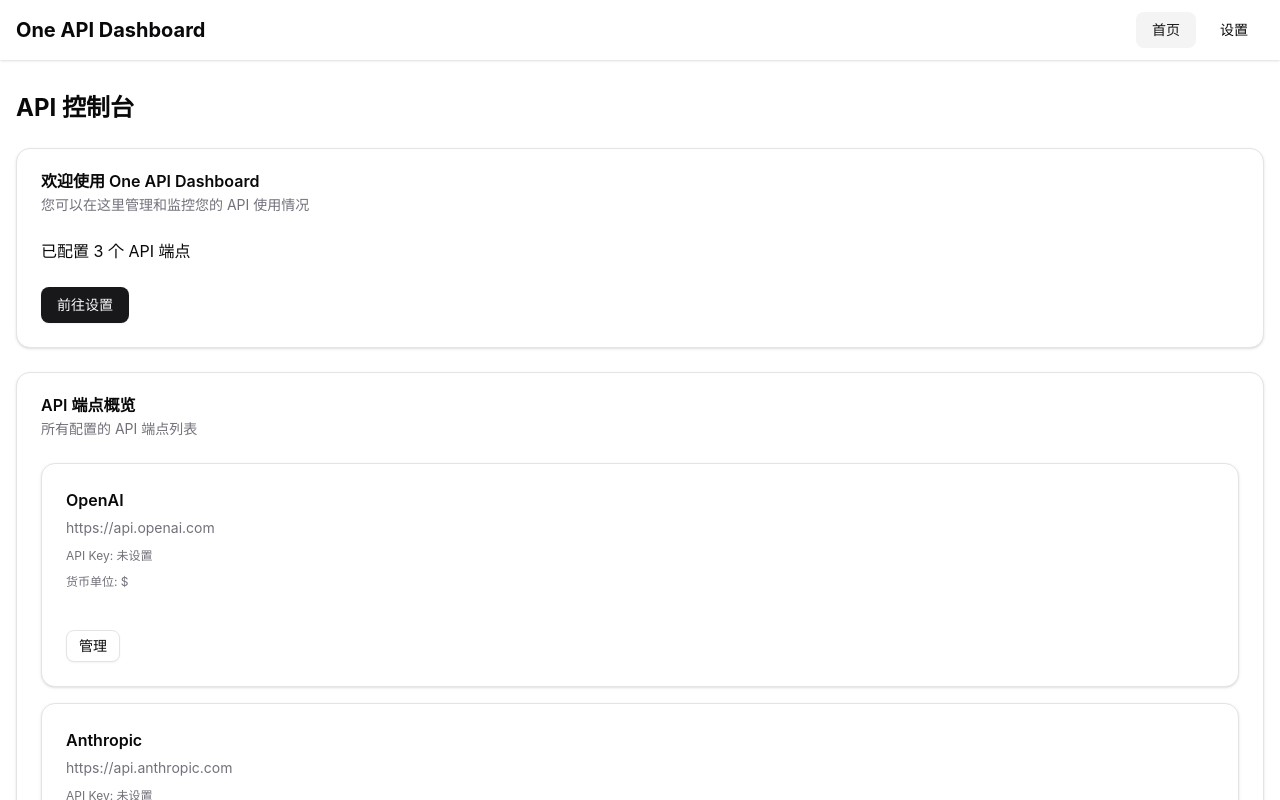
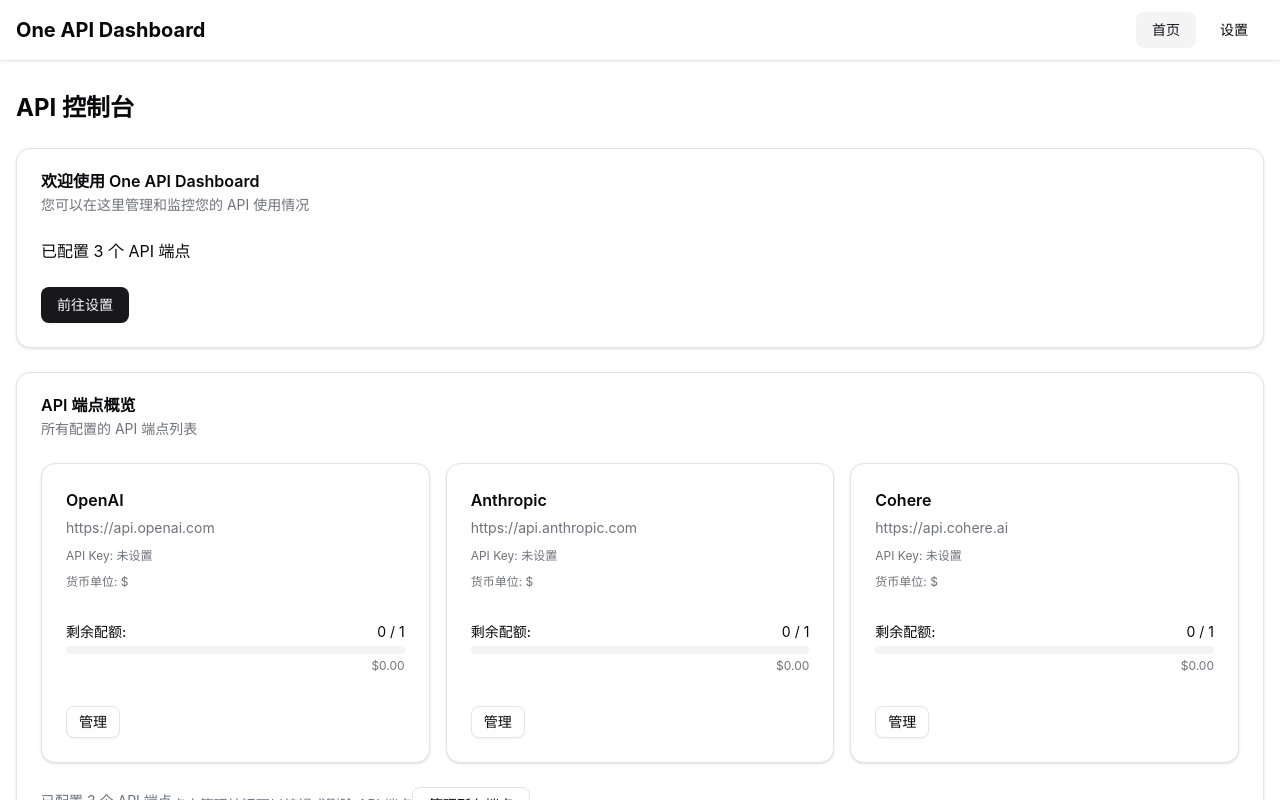
Before and after one commit to AkaraChen/one-api-dashboard, a React (Vite) app: page / in a window 1280 px wide. Shown: the top 800 px of the page. Built offline with nearby package versions, Linux system fonts and the light colour scheme.

Commit message:
feat: add provider quota display with progress bar and grid layout

```diff
--- a/src/routes/index.tsx
+++ b/src/routes/index.tsx
@@ -10,6 +10,8 @@
 } from '@/components/ui/card'
 import { useSettingsStore } from '@/store/settingsStore'
 import { EmptyState } from '@/components/empty-state'
+import { useQueries } from '@tanstack/react-query'
+import { getProviderQuota } from '@/services/one-api'
 
 export const Route = createFileRoute('/')({
   component: Dashboard,
@@ -18,6 +20,26 @@
 function Dashboard() {
   // Get providers from the store
   const { providers } = useSettingsStore()
+
+  // 使用 useQueries 获取每个 provider 的配额信息
+  const quotaQueries = useQueries({
+    queries: providers.map(provider => ({
+      queryKey: ['providerQuota', provider.id],
+      queryFn: () => {
+        // 只有当 URL 和 API Key 都存在时才发起请求
+        if (provider.url && provider.apiKey) {
+          return getProviderQuota(provider.url, provider.apiKey)
+            .catch(error => {
+              console.error(`获取 ${provider.name} 配额失败:`, error)
+              return { quota: 0, quotaPerUnit: 1, unit: 0 } // 返回默认值
+            })
+        }
+        return Promise.resolve({ quota: 0, quotaPerUnit: 1, unit: 0 }) // 默认值
+      },
+      staleTime: 1000 * 60 * 5, // 5分钟缓存
+      refetchOnWindowFocus: false
+    }))
+  })
 
   return (
     <div className="container mx-auto p-4">
@@ -45,8 +67,13 @@
         </CardHeader>
         <CardContent>
           {providers.length > 0 ? (
-            <div className="space-y-4">
-              {providers.map((provider) => (
+            <div className="grid grid-cols-1 md:grid-cols-2 lg:grid-cols-3 gap-4">
+              {providers.map((provider, index) => {
+                const quotaQuery = quotaQueries[index]
+                const isLoading = quotaQuery.isLoading
+                const quotaData = quotaQuery.data
+
+                return (
                   <Card key={provider.id} className="border shadow-sm">
                     <CardHeader className="pb-2">
                       <CardTitle className="text-base">{provider.name}</CardTitle>
@@ -71,13 +98,46 @@
                                  provider.unit === 'JPY' ? '¥' : provider.unit}
                       </CardDescription>
                     </CardHeader>
+                    <CardContent className="pt-0">
+                      {isLoading ? (
+                        <p className="text-sm text-muted-foreground">加载中...</p>
+                      ) : quotaQuery.isError ? (
+                        <p className="text-sm text-destructive">获取配额失败</p>
+                      ) : (
+                        <div className="space-y-1">
+                          <div className="flex justify-between items-center">
+                            <span className="text-sm font-medium">剩余配额:</span>
+                            <span className="text-sm">
+                              {quotaData?.quota.toLocaleString()} / {(quotaData?.quotaPerUnit || 0).toLocaleString()}
+                            </span>
+                          </div>
+                          <div className="w-full bg-muted rounded-full h-2">
+                            <div
+                              className="bg-primary h-2 rounded-full"
+                              style={{
+                                width: `${Math.min(100, ((quotaData?.quota || 0) / (quotaData?.quotaPerUnit || 1)) * 100)}%`
+                              }}
+                            />
+                          </div>
+                          <p className="text-xs text-muted-foreground text-right">
+                            {provider.unit === 'USD' ? '$' :
+                             provider.unit === 'CNY' ? '¥' :
+                             provider.unit === 'EUR' ? '€' :
+                             provider.unit === 'GBP' ? '£' :
+                             provider.unit === 'JPY' ? '¥' : provider.unit}
+                            {quotaData?.unit.toFixed(2)}
+                          </p>
+                        </div>
+                      )}
+                    </CardContent>
                     <CardFooter className="pt-2">
                       <Button variant="outline" size="sm" asChild>
                         <Link to="/settings">管理</Link>
                       </Button>
                     </CardFooter>
                   </Card>
-              ))}
+                )
+              })}
             </div>
           ) : (
             <EmptyState
@@ -116,6 +176,9 @@
           <div className="text-sm text-gray-500">
             点击管理按钮可以编辑或删除 API 端点
           </div>
+          <Button variant="outline" asChild>
+            <Link to="/settings">管理所有端点</Link>
+          </Button>
         </CardFooter>
       </Card>
     </div>
```
Lines whose indentation alone changed are shown as unchanged.
